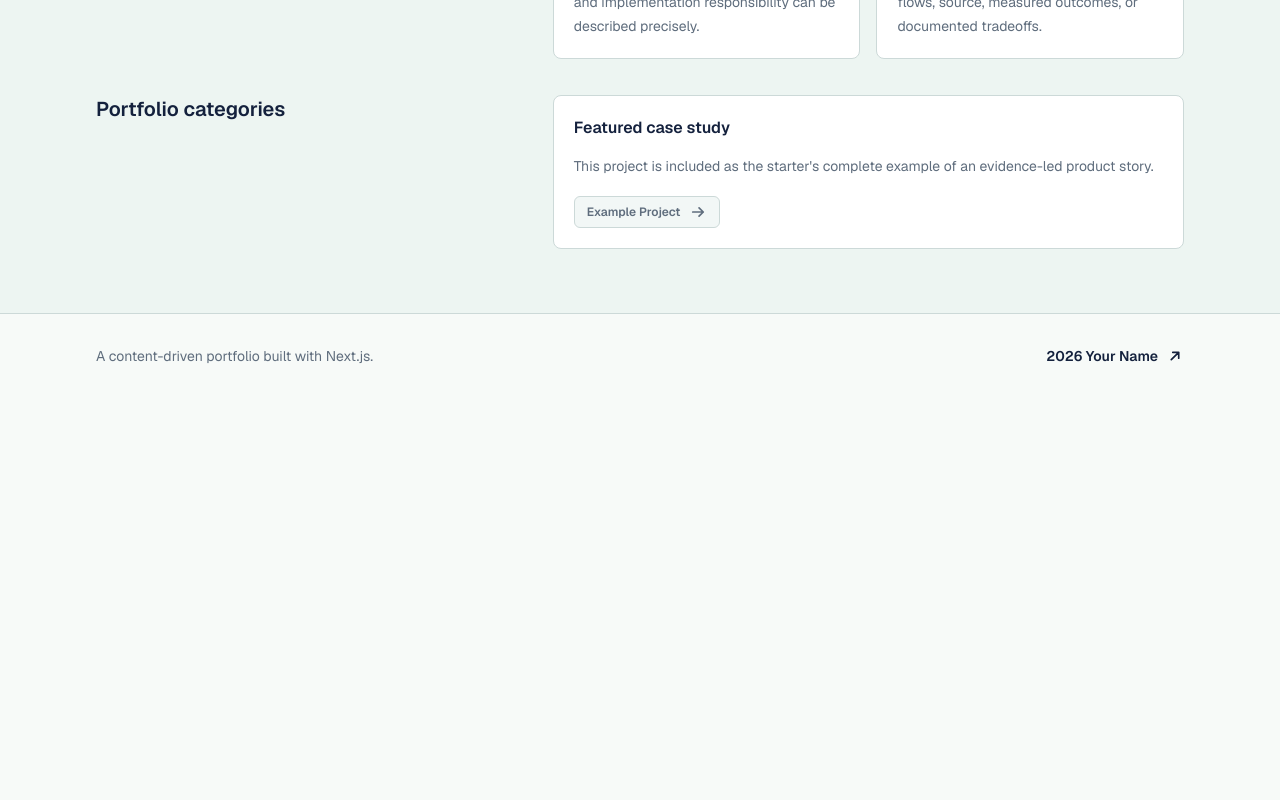
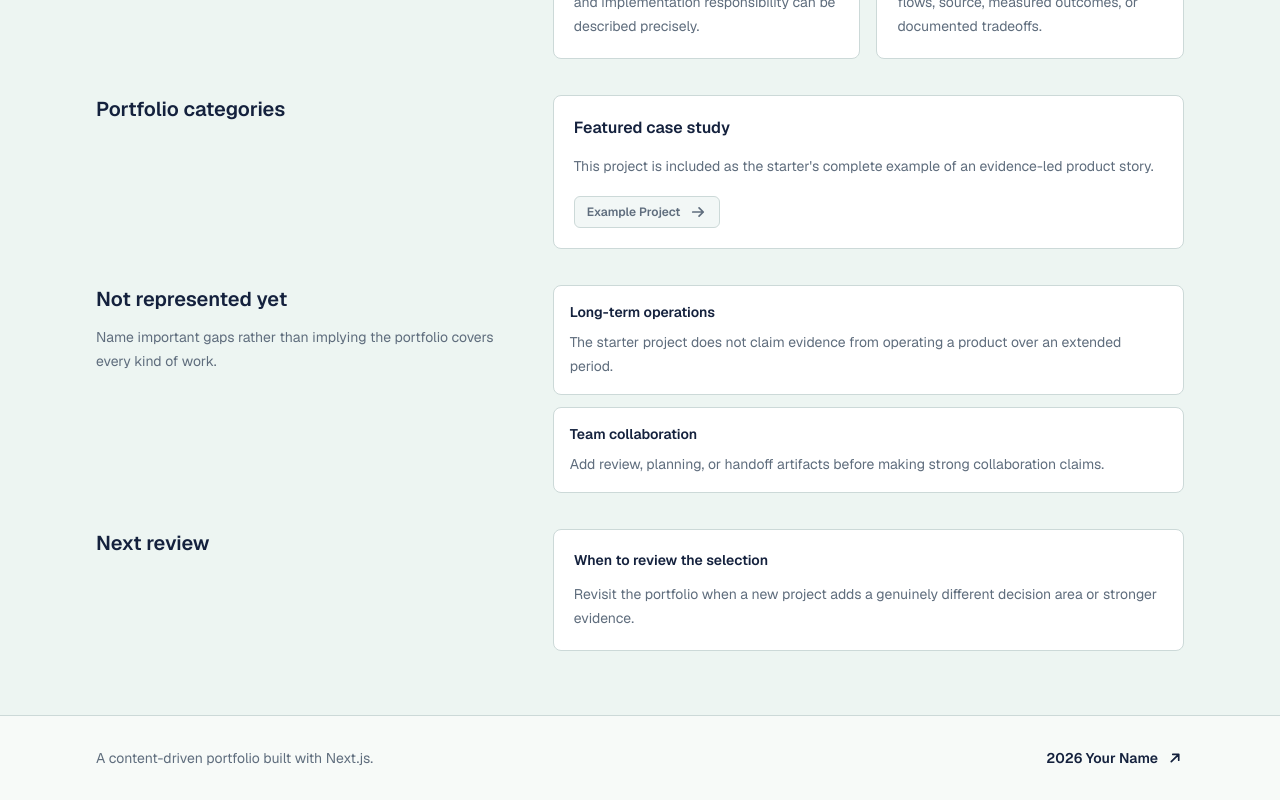
Before and after one commit to seungwoo7050/42web-workspace, a Next.js app: page /about in a window 1280 px wide. Shown: the part 2567-3367 px from the top of the page. Before the commit the page ends 2965 px from the top, so only its background shows below. Built offline with nearby package versions, Linux system fonts and the light colour scheme.

Commit message:
feat(about): 큐레이션 공백과 재검토 추가

```diff
--- a/src/app/about/page.tsx
+++ b/src/app/about/page.tsx
@@ -252,6 +252,38 @@ function CurationSection({
             ))}
           </ul>
         </div>
+        <div className="grid gap-9 lg:grid-cols-[0.8fr_1.2fr]">
+          <div>
+            <h3 className="text-xl font-semibold text-foreground">
+              {pageCopy.omissionsTitle}
+            </h3>
+            <p className="mt-3 text-sm leading-6 text-muted">{data.omissions.body}</p>
+          </div>
+          <ul className="grid gap-3">
+            {data.omissions.items.map((item) => (
+              <li
+                className="rounded-lg border border-line bg-surface p-4"
+                key={item.title}
+              >
+                <h4 className="text-sm font-semibold text-foreground">
+                  {item.title}
+                </h4>
+                <p className="mt-2 text-sm leading-6 text-muted">{item.body}</p>
+              </li>
+            ))}
+          </ul>
+        </div>
+        <div className="grid gap-9 lg:grid-cols-[0.8fr_1.2fr]">
+          <h3 className="text-xl font-semibold text-foreground">
+            {pageCopy.nextReviewTitle}
+          </h3>
+          <div className="rounded-lg border border-line bg-surface p-5">
+            <h4 className="text-sm font-semibold text-foreground">
+              {data.nextReview.title}
+            </h4>
+            <p className="mt-3 text-sm leading-6 text-muted">{data.nextReview.body}</p>
+          </div>
+        </div>
       </div>
     </section>
   );
```
